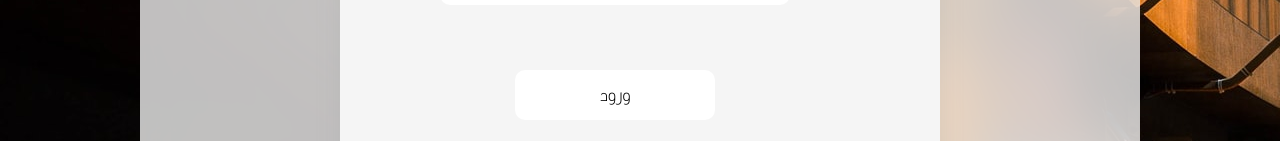
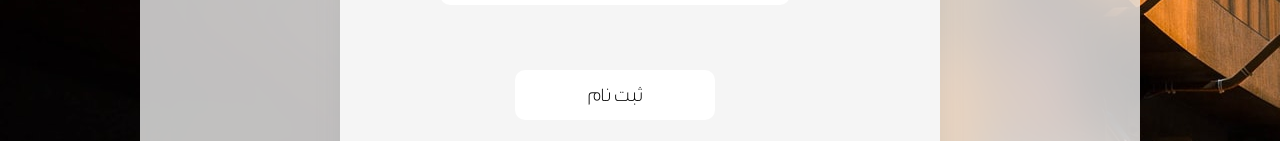
Before and after one commit to alivarastepour/LMS, a React (Create React App) app in the folder front-end/: page / in a window 1280 px wide. Both pictures are taken after a click on the button "ثبت نام". Shown: the part 540-681 px from the top of the page. Built offline with nearby package versions, Linux system fonts and the light colour scheme; the HTML template or start-up script is replaced by a standard one.

Commit message:
content edit

```diff
--- a/front-end/src/Components/Sign-up/Sign-up.js
+++ b/front-end/src/Components/Sign-up/Sign-up.js
@@ -24,7 +24,7 @@ const SignUp = () => {
                         <input value={email} onChange={e => setEmail(e.target.value)} className="inp" type='email' placeholder="ایمیل"/>
                     </div>
                     <div className="flex-item submitX">
-                        <button type='submit' className="buttonX">ورود</button>
+                        <button type='submit' className="buttonX">ثبت نام</button>
                     </div>
                 </form>
             </Content>
```
